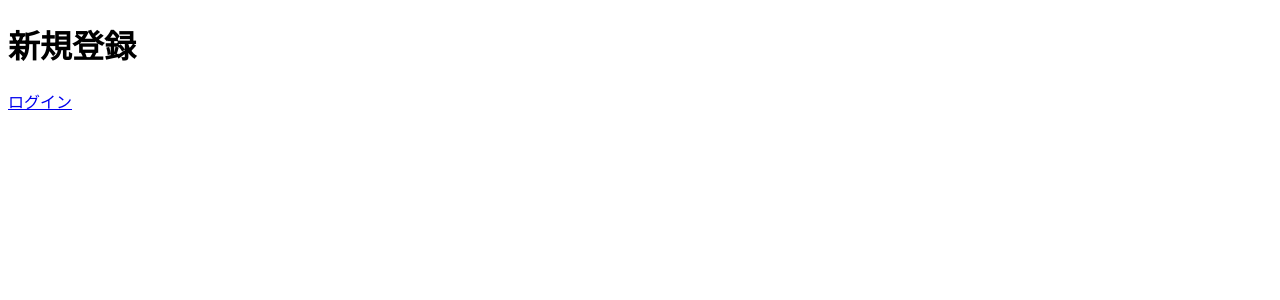
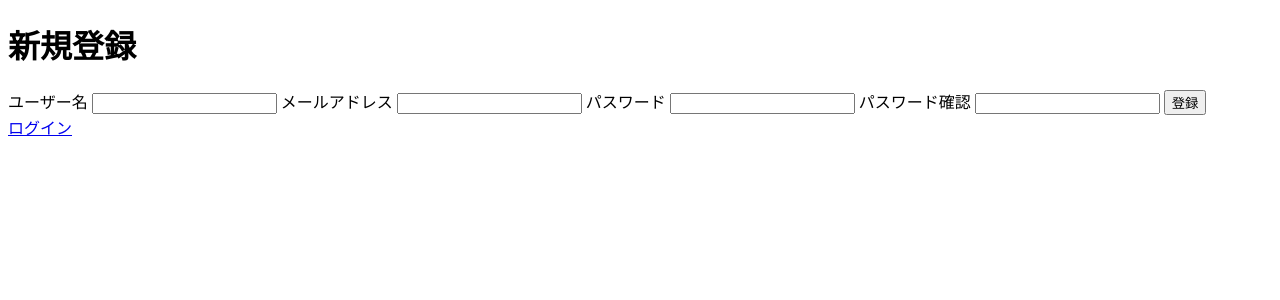
Before and after one commit to TeamB-2025W/sakumonkun, a Django app: template project/app/templates/app/user_register.html in a window 1280 px wide. Shown: the top 300 px of the page. Run offline with Django 4.2, Linux system fonts and the light colour scheme; the template is opened without the code that fills it, so the values that code supplies are empty.

Commit message:
[add] 新規登録画面のhtml要素を作成

```diff
--- a/project/app/templates/app/user_register.html
+++ b/project/app/templates/app/user_register.html
@@ -2,7 +2,16 @@
 
 {% block content %}
 <h1>新規登録</h1>
-<form placeholder="メールアドレス">
-<form placeholder="パスワード">
+<form>
+  <label for="username">ユーザー名</label>
+  <input id="email">
+  <label for="email">メールアドレス</label>
+  <input id="email">
+  <label for="password">パスワード</label>
+  <input id="password">
+  <label for="password2">パスワード確認</label>
+  <input id="password2">
+  <button>登録</button>
+</form>
 <a href="{% url 'app:login' %}">ログイン</a>
 {% endblock %}
```
